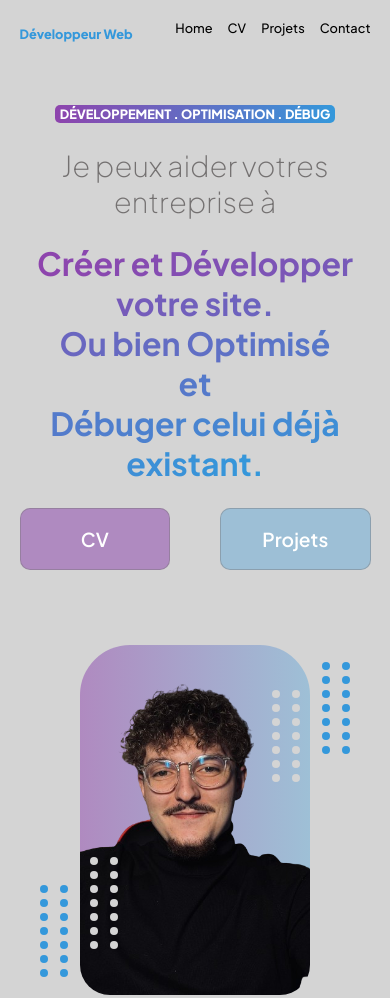
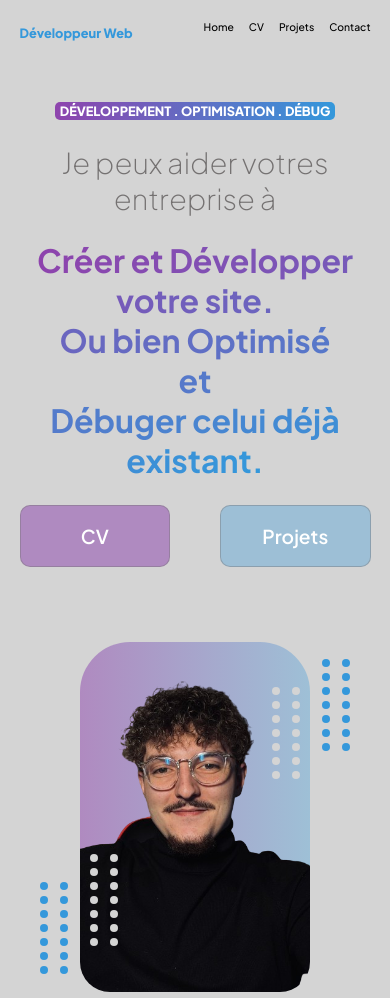
Before and after one commit to KayzerCs/Mon_Portfolio, a plain HTML site: page index.html in a window 390 px wide. Shown: the top 998 px of the page. Drawn offline with Linux system fonts and the light colour scheme.

Commit message:
ajustement navbar

```diff
--- a/css/style.css
+++ b/css/style.css
@@ -1260,4 +1260,7 @@ footer {
   justify-content: center;
   align-items: center;
 }
+.nav-item {
+  font-size: 0.65rem;
 }
+}
```
